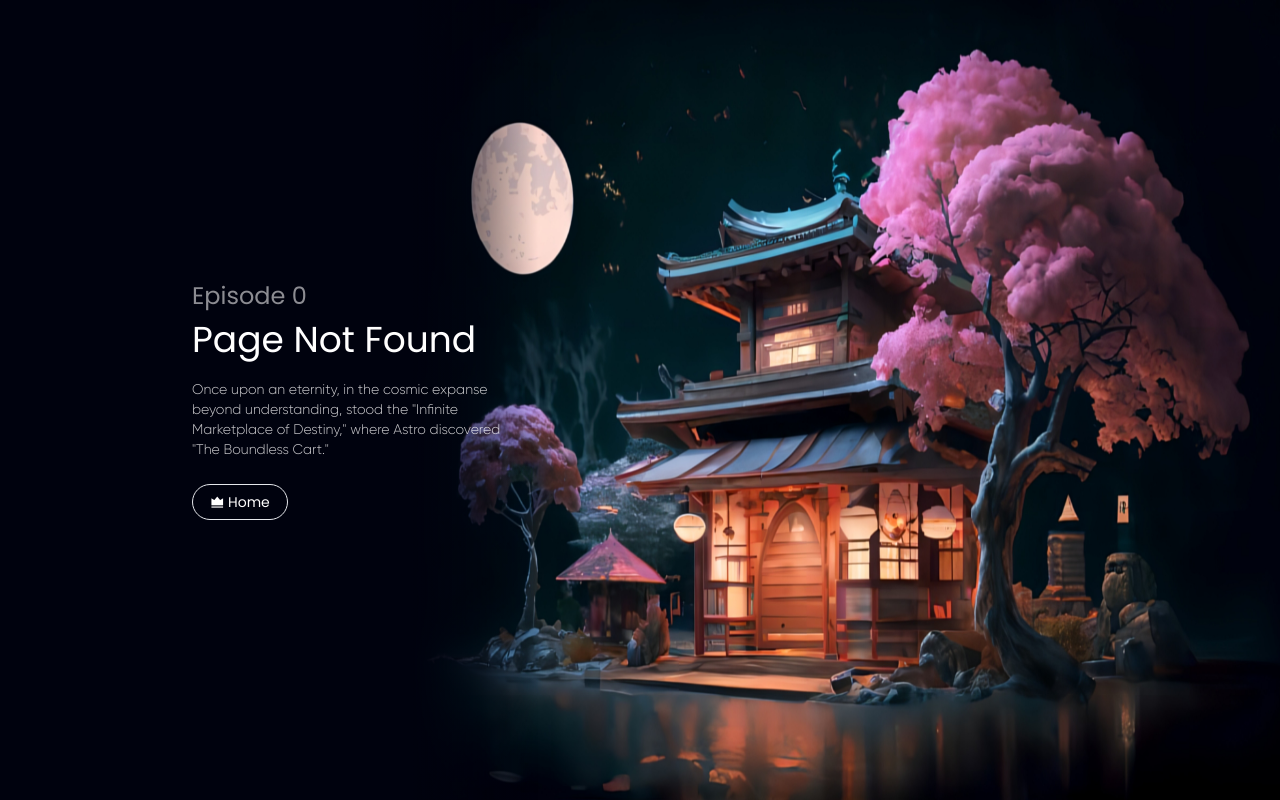
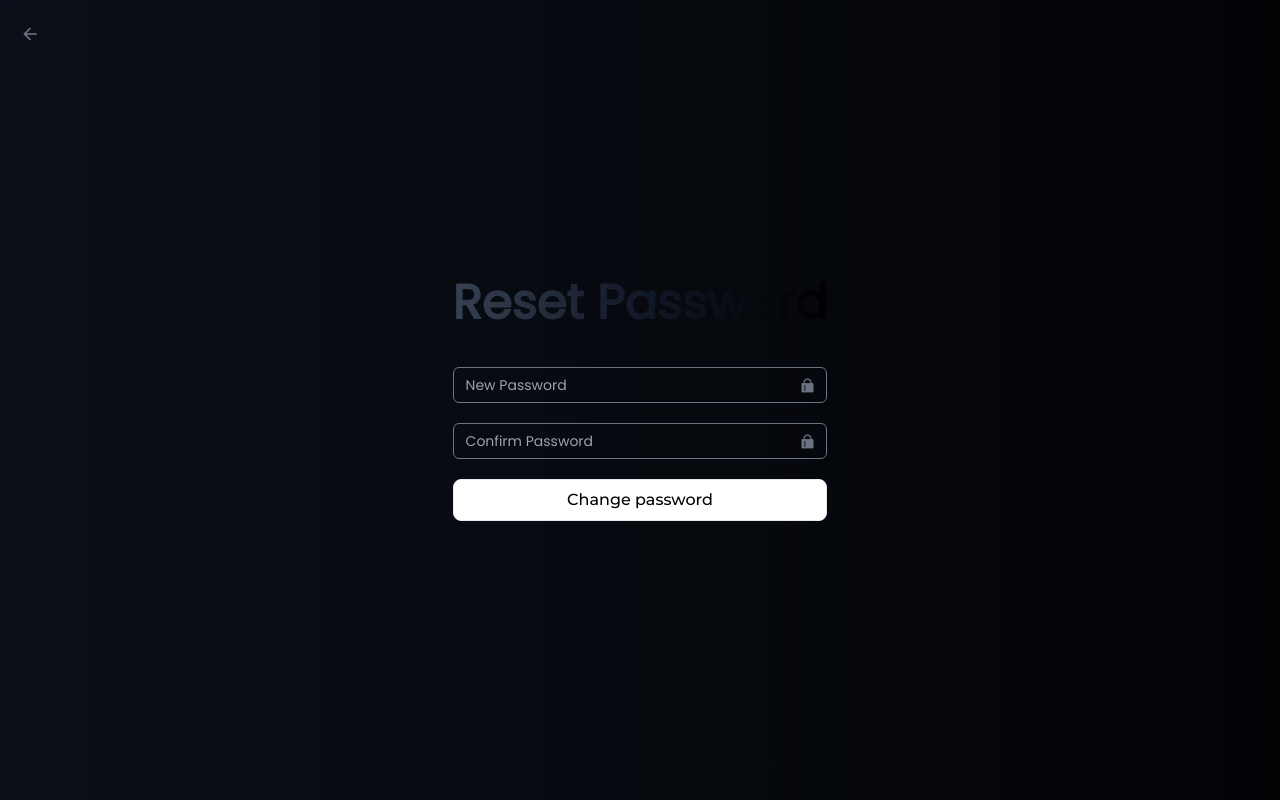
Before and after one commit to Siddhantsingh1230/ShopSpace, a React (Create React App) app: page /resetpassword/1/1 in a window 1280 px wide. Before the commit this address had no page. Built offline with nearby package versions, Linux system fonts and the light colour scheme.

Commit message:
added resetpassword page

```diff
--- a/src/App.jsx
+++ b/src/App.jsx
@@ -21,6 +21,7 @@ import { AnimatePresence } from "framer-motion";
 import Checkout from "./pages/Checkout";
 import Wishlist from "./pages/Wishlist";
 import ForgotPassword from "./pages/ForgotPassword";
+import ResetPassword from "./pages/ResetPassword";
 
 const App = () => {
   const [progress, setProgress] = useState(0); // for controlling the top loaading bar
@@ -80,6 +81,10 @@ const App = () => {
             path="/forgotpassword"
             exact
             element={<ForgotPassword setProgress={setProgress} />}
+          /><Route
+            path="/resetpassword/:id/:token"
+            exact
+            element={<ResetPassword setProgress={setProgress} />}
           />
           <Route
             exact
--- a/src/index.css
+++ b/src/index.css
@@ -702,3 +702,22 @@ html {
   height: 100vh;
   background: linear-gradient(90deg, #00020e 0%, rgba(0, 0, 0, 0) 10%);
 }
+
+/* Animated gradient bg */
+.background-animate {
+  background-size: 400%;
+
+  -webkit-animation: bgAnim 10s ease infinite;
+  -moz-animation: bgAnim 10s ease infinite;
+  animation: bgAnim 10s ease infinite;
+}
+
+@keyframes bgAnim {
+  0%,
+  100% {
+    background-position: 0% 50%;
+  }
+  50% {
+    background-position: 100% 50%;
+  }
+}
--- a/src/pages/Home.jsx
+++ b/src/pages/Home.jsx
@@ -90,7 +90,6 @@ const Home = ({ setProgress }) => {
 
   //navigation
   const navigate = useNavigate();
-
   //  Sidebar Accordian Data of category
   // const AccrodianData = [
   //   {
@@ -753,7 +752,7 @@ const Home = ({ setProgress }) => {
         <div className="flex justify-center items-center m-16 mb-36 flex-col max-sm:m-0">
           <h1 className="shoesCarouseltitle font-[Rastano] text-5xl relative max-sm:text-3xl">
             Flex in Style
-            <img src={Sparkle} className="absolute top-0 left-0" alt="Wear" />
+            <img src={Sparkle} className="absolute top-0 left-0 " alt="Wear" />
           </h1>
           <Shoes3DCarousel />
         </div>
--- a/src/pages/ResetPassword.jsx
+++ b/src/pages/ResetPassword.jsx
@@ -1,9 +1,10 @@
 import { useEffect } from "react";
 import { motion } from "framer-motion";
-import Loader from "../components/Loader.jsx";
+import {  useNavigate } from "react-router-dom";
+import Spinner from "../components/Spinner.jsx";
+import Toasts from "../app/Toasts.js";
 // Page Transition variant import
 import { pageTransitionVariant } from "../constants/Transition";
-// state and dispatch imports
 
 const ResetPassword = ({ setProgress }) => {
   // Top Loading Bar dummy progress in future we will update the progress based on API calls succession or failure
@@ -24,6 +25,7 @@ const ResetPassword = ({ setProgress }) => {
       };
     }
   }, []);
+  const navigate = useNavigate();
   return (
     <>
       <motion.div
@@ -31,7 +33,43 @@ const ResetPassword = ({ setProgress }) => {
         initial="hidden"
         animate="visible"
         exit="exit"
-      ></motion.div>
+        className="relative w-full flex justify-center items-center h-full bg-gradient-to-r from-gray-700 via-gray-900 to-black background-animate"
+      >
+        <div className="rounded-lg p-10 ">
+          <h1 className="text-5xl max-sm:text-4xl text-transparent bg-clip-text bg-gradient-to-r from-gray-700 via-gray-900 to-black  font-bold mb-10">Reset Password</h1>
+          <div className="relative my-5">
+            <input
+              type="email"
+              id="UserEmail"
+              placeholder="New Password"
+              className="h-9 bg-transparent text-white pl-3 border border-gray-500 w-full rounded-md pe-10 shadow-sm sm:text-sm"
+            />
+
+            <span className="pointer-events-none absolute inset-y-0 end-0 grid w-10 place-content-center text-gray-500">
+              <i className="ri-git-repository-private-fill"></i>
+            </span>
+          </div>
+          <div className="relative my-5">
+            <input
+              type="email"
+              id="UserEmail"
+              placeholder="Confirm Password"
+              className="h-9 bg-transparent text-white pl-3  border border-gray-500  w-full rounded-md pe-10 shadow-sm sm:text-sm"
+            />
+
+            <span className="pointer-events-none absolute inset-y-0 end-0 grid w-10 place-content-center text-gray-500">
+              <i className="ri-git-repository-private-fill"></i>
+            </span>
+          </div>
+          <div className="cursor-pointer hover:bg-transparent active:opacity-55 border hover:text-white transition-all p-2 rounded-lg bg-white flex justify-center items-center ">
+            <p className="font-[Montserrat]">Change password</p>
+          </div>
+        </div>
+        <i
+          onClick={() => navigate("/")}
+          className="ri-arrow-left-line absolute top-5 left-5 hover:text-white text-gray-500 transition-all text-xl cursor-pointer"
+        ></i>
+      </motion.div>
     </>
   );
 };
```
